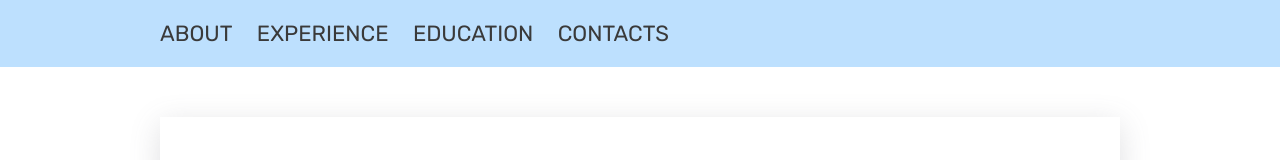
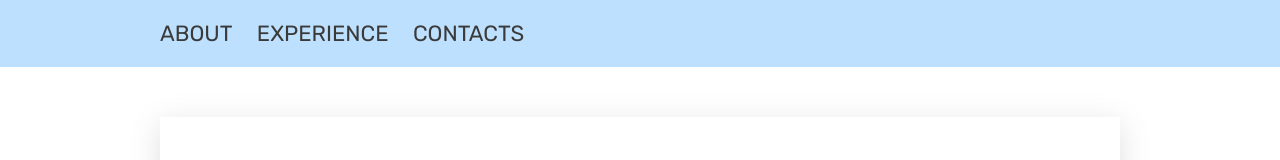
Before and after one commit to VasileGroza1/cvg, a plain HTML site: page contacte.html in a window 1280 px wide. Shown: the top 160 px of the page. Drawn offline with Linux system fonts and the light colour scheme; grey boxes are pictures that could not be loaded.

Commit message:
Update contacte.html

```diff
--- a/contacte.html
+++ b/contacte.html
@@ -17,7 +17,6 @@
         <nav>
             <a class="nav-link" href="index.html#despre">ABOUT</a>
             <a class="nav-link" href="index.html#experienta">EXPERIENCE</a>
-            <a class="nav-link" href="index.html#educatie">EDUCATION</a>
             <a class="nav-link" href="contacte.html">CONTACTS</a>
         </nav>
 
```
